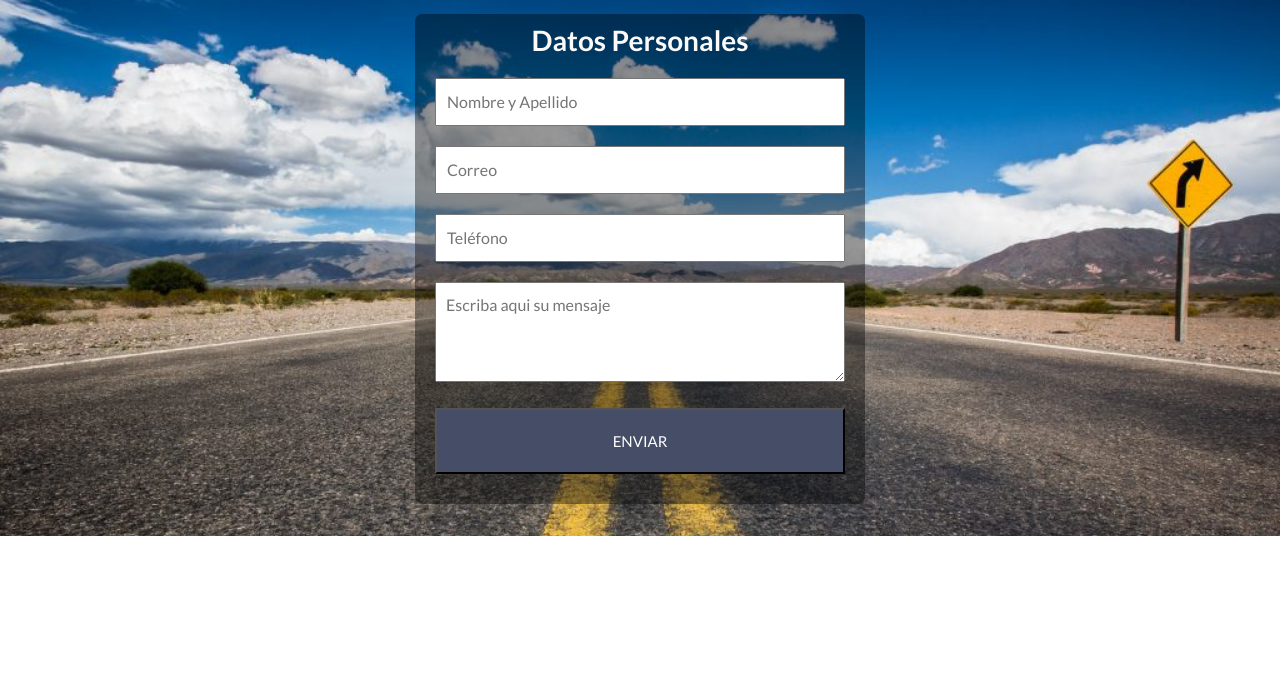
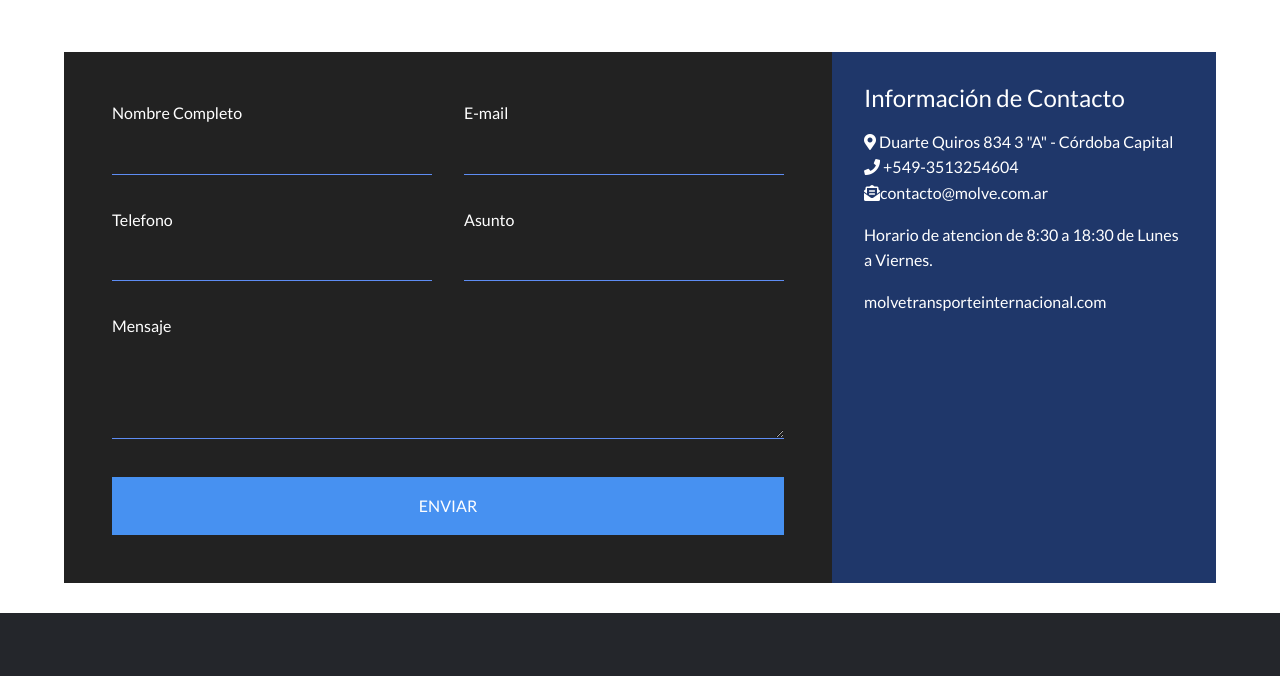
Before and after one commit to paulimm/molve2, a website: page views/Contacto.html in a window 1280 px wide. Shown: the part 189-865 px from the top of the page. Drawn offline with nearby package versions, Linux system fonts and the light colour scheme.

Commit message:
modifique formulario

```diff
--- a/assets/scss/archivo.scss
+++ b/assets/scss/archivo.scss
@@ -51,9 +51,9 @@ $grosor-letra: bold;
   }
  }
 
+
 /*BLOQUE DOS*/
 /*Seccion dos de mi INDEX: ¿Quienes somos?*/
-
 .container {
   max-width: 1140px;
   margin: 0 auto; }
@@ -87,7 +87,6 @@ $grosor-letra: bold;
 /*BLOQUE TRES*/
 /*Seccion TRES de mi INDEX: Marcas que confian en nosotros*/
 /*Primer grid*/
-
 .marcas {
   margin: 30px 100px;
   padding: 10px;
@@ -116,7 +115,6 @@ $grosor-letra: bold;
 
 /*BLOQUE CUATRO*/
 /*HTML servicios: Nuestros Servicios*/
-
 .style {
   margin-top: 20px;
   padding: $tamaño-letra-parrafos/2;
@@ -144,7 +142,6 @@ $grosor-letra: bold;
     }
   }
  }
-
 
 .style__fondoLiquidos {
   margin: 0px;
@@ -209,6 +206,7 @@ $grosor-letra: bold;
   border: 2px solid black;
   border-radius: 10px;
 }
+
 
 
 /*INDEX*/
@@ -404,23 +402,10 @@ ul{
 .parrafoFooter {
   color: #bbbbbb;
 }
-@media (max-width:574px) {
-  .footer-col{
-    width: 100%;
-  }
 
-}
-
-@media (max-width:767px) {
-  .footer-col{
-    width: 50%;
-    margin-bottom: 30px;
-  }
-
-}
 
 /*HTML Contacto*/
-/*Estilo Formulario*/
+/*Estilo Formulario
  .contacto {
   background-image: url(../../img/rutaa.jpg);
   background-attachment: fixed;
@@ -429,16 +414,7 @@ ul{
   padding: 2rem 0;
 }
 
-.presupuesto {
-  color: rgb(0, 0, 0);
-  font-weight: $grosor-letra;
-  font-size: $tamaño-letra-subtitulos;
-  font-family: $letra;
-  text-align: center;
-  padding: 10px;
-  margin-bottom: 30px;
 
-}
 
 .formularioDos {
   width: 450px;
@@ -453,6 +429,7 @@ ul{
   font-size:16px;
 
 }
+*/
 
 h3 {
   font-family: $letra;
@@ -461,7 +438,7 @@ h3 {
   text-align: center;
   margin-bottom: 20px;
 }
-
+/*
 input, textarea {
   outline: none;
   margin-bottom: 20px;
@@ -490,6 +467,142 @@ textarea {
   background: #7785ad;
 
 }
+*/
+
+/*Formulario Dos*/
+
+.presupuesto {
+  color: $color-titulos;
+  font-weight: $grosor-letra;
+  font-size: $tamaño-letra-subtitulos;
+  font-family: $letra;
+  text-align: center;
+  padding: 10px;
+  margin-bottom: 1.5em;
+  margin-top: 1em;
+
+}
+
+.hablanos {
+  background: white;
+  color: white;
+  line-height: 1.6;
+  font-family: $letra;
+  padding: 0 1.5em;
+  margin-bottom: 30px;
+}
+
+.container__hablanos {
+  max-width: 1170px;
+  margin-left: auto;
+  margin-right: auto;
+  padding: 1.5em;
+}
+
+.hablanos__ul {
+  list-style: none;
+  padding: 0;
+}
+
+.logo {
+  text-align: center;
+  font-size: 3em;
+
+}
+
+.contact-wrapper {
+  box-shadow: 0 0 20px 0 rgba(255, 255, 255, .3);
+}
+
+.contact-wrapper > * {
+  padding: 1em;
+}
+
+.contact-form {
+  background: #222222;
+}
+
+.contact-form form {
+  display: grid;
+  grid-template-columns: 1fr 1fr;
+}
+
+.contact-form form label {
+  display: block;
+}
+
+.contact-form form p {
+  margin: 0;
+  padding: 1em;
+}
+
+.contact-form form .block {
+  grid-column: 1 / 3;
+}
+
+.contact-form form button,
+.contact-form form input,
+.contact-form form textarea {
+  width: 100%;
+  padding: .7em;
+  border: none;
+  background: none;
+  outline: 0;
+  color: #fff;
+  border-bottom: 1px solid rgb(94, 141, 243);
+}
+
+.contact-form form button {
+  background: rgb(71, 145, 241);
+  border: 0;
+  text-transform: uppercase;
+  padding: 1em;
+}
+
+.contact-form form button:hover,
+.contact-form form button:focus {
+  background: rgb(71, 145, 241);
+  color: #fff;
+  transition: background-color 1s ease-out;
+  outline: 0;
+}
+
+/* CONTACT INFO */
+.contact-info {
+  background: $color-titulos;
+}
+
+.contact-info h4, .contact-info ul, .contact-info p {
+  text-align: center;
+  margin: 0 0 1rem 0;
+}
+
+/* LARGE SIZE */
+@media(min-width: 700px) {
+  .hablanos {
+      padding: 0 4em;
+  }
+  .contact-wrapper {
+      display: grid;
+      grid-template-columns: 2fr 1fr;
+  }
+  .contact-wrapper > * {
+      padding: 2em;
+  }
+  .contact-info h4,
+  .contact-info ul,
+  .contact-info p {
+      text-align: left;
+  }
+}
+  .hablanos__contenedor {
+  margin-top: 50px;
+  display: flex;
+  flex-wrap: wrap-reverse;
+  justify-content: space-evenly;
+
+  margin-bottom: 20px;
+  }
 
 /*HTML Empresa*/
 
@@ -503,15 +616,35 @@ textarea {
   margin-top: ($tamaño-letra-parrafos*2)+10;
  }
 
-.iso {
-  margin-top: ($tamaño-letra-parrafos*2)+10;
+
+  .title{
+    text-align: center;
+    font-size: $tamaño-letra-subtitulos;
+    color: $color-titulos;
+    margin-top: 100px;
+    font-family: $letra;
+    padding: 10px;
+    font-weight: $grosor-letra;
+    margin-bottom: 30px;
+  }
+
+
+  /*HTML FLOTA*/
+  .contenedorFlota {
+  margin: 20px;
+  }
+
+.padreFlota__descripcionCamiones {
+  color: $color-titulos;
+  font-weight: $grosor-letra;
+  font-size: $tamaño-letra-parrafos;
+  text-align: center;
+  font-style: normal;
+  margin-top: 18px;
  }
 
-.certificaciones {
-  margin: 40px 250px 80px 250px; }
 
-
-/* MEDIA QUERIES */
+ /* MEDIA QUERIES */
 @media (max-width: 768px) {
   .segundoTitulo {
     margin: 0%;
@@ -583,32 +716,6 @@ textarea {
 
     }
 
-  .title{
-    text-align: center;
-    font-size: $tamaño-letra-subtitulos;
-    color: $color-titulos;
-    margin-top: 100px;
-    font-family: $letra;
-    padding: 10px;
-    font-weight: $grosor-letra;
-    margin-bottom: 30px;
-  }
-
-  /*HTML FLOTA*/
-
-  .contenedorFlota {
-  margin: 20px;
-  }
-
-.padreFlota__descripcionCamiones {
-  color: $color-titulos;
-  font-weight: $grosor-letra;
-  font-size: $tamaño-letra-parrafos;
-  text-align: center;
-  font-style: normal;
-  margin-top: 18px;
- }
-
 
 /* LARGE SIZE */
 @media(min-width: 700px) {
@@ -634,4 +741,19 @@ textarea {
   .sectionPrincipal__segundoTitulo{
      margin-left: -6.5rem;
   }
+
   }
+  @media (max-width:574px) {
+    .footer-col{
+      width: 100%;
+    }
+
+  }
+
+  @media (max-width:767px) {
+    .footer-col{
+      width: 50%;
+      margin-bottom: 30px;
+    }
+
+  }
--- a/views/Contacto.html
+++ b/views/Contacto.html
@@ -10,10 +10,14 @@
     <meta name="description" content="Este es el sitio web de mi empresa de transporte, donde especifico los distintos servicios de transporte y logistica que puedo brindar a traves de mi flota de camiones">
     <meta name="keywords" content="TRANSPORTE, COMBUSTIBLE, INTERNACIONAL, LOGISTICA, CARGA, CAMIONES">
     <title>Contacto - Molve Transporte Internacional SRL</title>
-
+    <!-- GOOGLE FONTS -->
     <link rel="preconnect" href="https://fonts.gstatic.com">
     <link href="https://fonts.googleapis.com/css2?family=Lato:wght@400;700&display=swap" rel="stylesheet">
-
+    <!-- FONT AWESOME -->
+    <link rel="stylesheet" href="https://use.fontawesome.com/releases/v5.8.1/css/all.css" integrity="sha384-50oBUHEmvpQ+1lW4y57PTFmhCaXp0ML5d60M1M7uH2+nqUivzIebhndOJK28anvf" crossorigin="anonymous">
+    <!-- ANIMATE CSS -->
+    <link rel="stylesheet" href="https://cdnjs.cloudflare.com/ajax/libs/animate.css/3.7.0/animate.min.css">
+    <!-- BOOTSTRAP -->
     <link href="https://cdn.jsdelivr.net/npm/bootstrap@5.0.0/dist/css/bootstrap.min.css" rel="stylesheet" integrity="sha384-wEmeIV1mKuiNpC+IOBjI7aAzPcEZeedi5yW5f2yOq55WWLwNGmvvx4Um1vskeMj0" crossorigin="anonymous">
 
     <link rel="stylesheet" href="../assets/css/archivo.css">
@@ -58,74 +62,56 @@
           </nav>
    </header>
 
-    <section class="contacto">
 
-        <h2 class="presupuesto">Solicitá tu presupuesto</h2>
-
-      <!--Comienzo de mi formulario-->
-
-    <form action="" class="formularioDos">
-      <h3>Datos Personales</h3>
-      <input type="text" name="Nombre" placeholder="Nombre y Apellido">
-      <input type="text" name="Correo" placeholder="Correo">
-      <input type="text" name="Telefono" placeholder="Teléfono">
-      <textarea name="mensaje" placeholder="Escriba aqui su mensaje"></textarea>
-      <input type="button" value="ENVIAR" class="botonForm">
-
-    </form>
-
+    <section>
+    <h2 class="presupuesto">Solicitá tu presupuesto</h2>
     </section>
 
-    <div class="content">
-
-      <h1 class="logo">Contact <span>Us</span></h1>
+    <div class="hablanos">
 
       <div class="contact-wrapper animated bounceInUp">
           <div class="contact-form">
-              <h3>Contact us</h3>
               <form action="">
                   <p>
-                      <label>FullName</label>
+                      <label>Nombre Completo</label>
                       <input type="text" name="fullname">
                   </p>
                   <p>
-                      <label>Email Adress</label>
+                      <label>E-mail</label>
                       <input type="email" name="email">
                   </p>
                   <p>
-                      <label>Phone Number</label>
+                      <label>Telefono</label>
                       <input type="tel" name="phone">
                   </p>
                   <p>
-                      <label>Affair</label>
+                      <label>Asunto</label>
                       <input type="text" name="affair">
                   </p>
                   <p class="block">
-                     <label>Message</label>
+                     <label>Mensaje</label>
                       <textarea name="message" rows="3"></textarea>
                   </p>
                   <p class="block">
                       <button>
-                          Send
+                          Enviar
                       </button>
                   </p>
               </form>
           </div>
           <div class="contact-info">
-              <h4>More Info</h4>
-              <ul>
-                  <li><i class="fas fa-map-marker-alt"></i> Baker Street</li>
-                  <li><i class="fas fa-phone"></i> (111) 111 111 111</li>
-                  <li><i class="fas fa-envelope-open-text"></i> contact@website.com</li>
+              <h4>Información de Contacto</h4>
+              <ul class="hablanos__ul">
+                  <li><i class="fas fa-map-marker-alt"></i> Duarte Quiros 834 3 "A" - Córdoba Capital </li>
+                  <li><i class="fas fa-phone"></i> +549-3513254604</li>
+                  <li><i class="fas fa-envelope-open-text"></i>contacto@molve.com.ar</li>
               </ul>
-              <p>Lorem ipsum dolor sit amet consectetur adipisicing elit. Libero provident ipsam necessitatibus repellendus?</p>
-              <p>Company.com</p>
+              <p>Horario de atencion de 8:30 a 18:30 de Lunes a Viernes.</p>
+              <p>molvetransporteinternacional.com</p>
           </div>
       </div>
 
   </div>
-
-
 
 
     <footer class="footer">
```
Also changed, not shown: views/Empresa.html (+0 -5 lines), assets/css/archivo.css.
